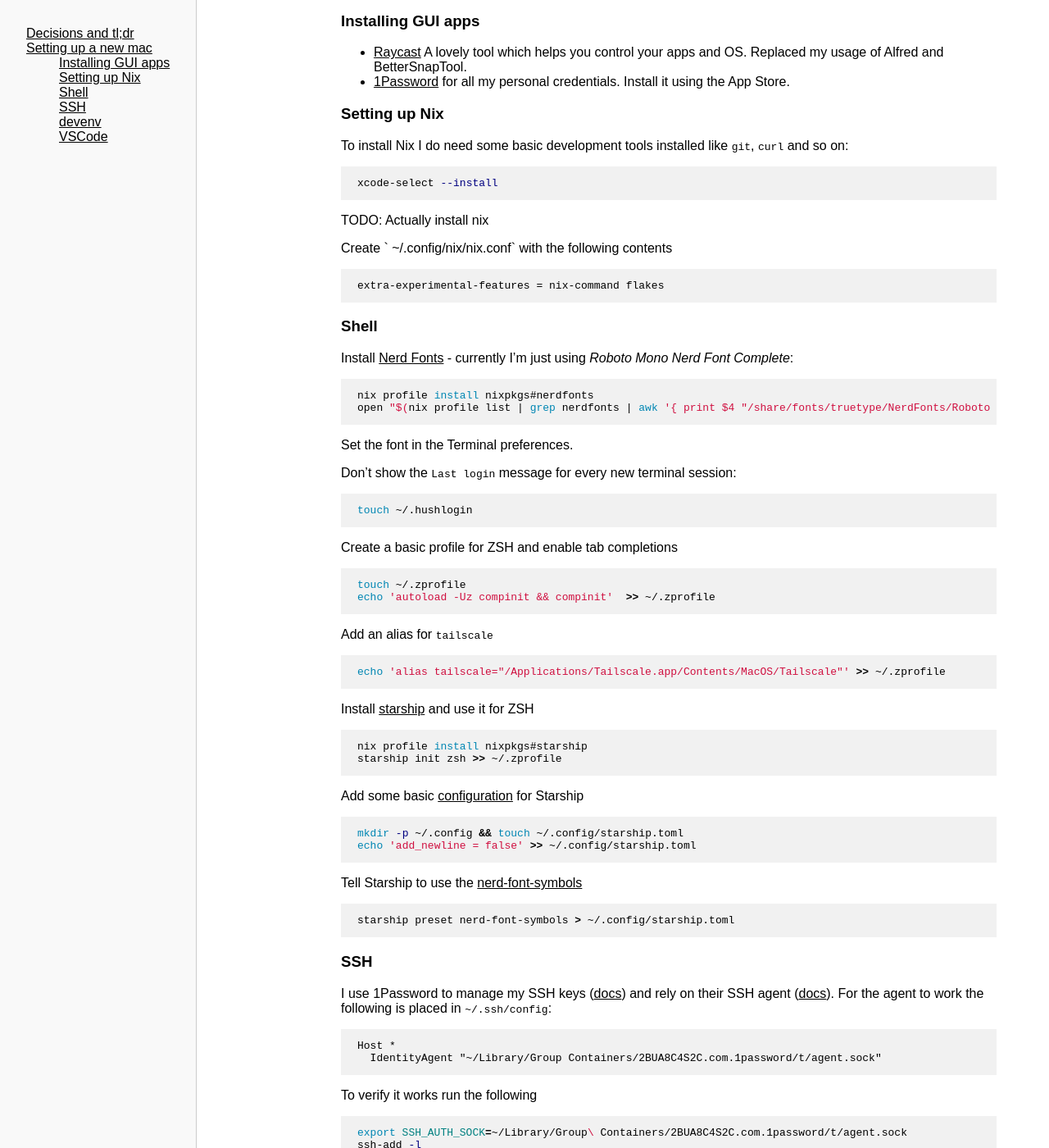
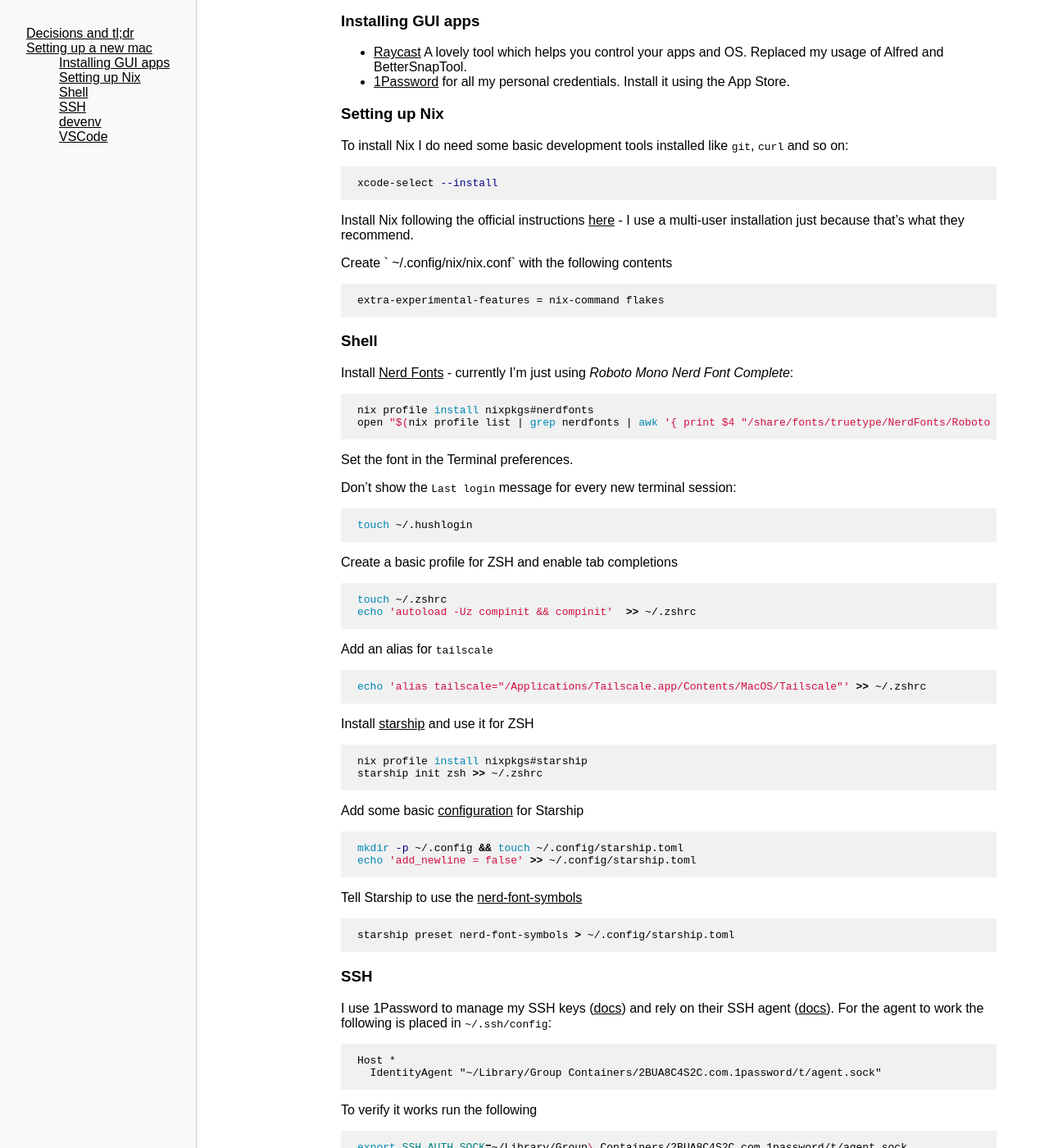
Before and after one commit to mads-hartmann/computer.mads-hartmann.com, a Jekyll site: the page built from computer.mads-hartmann.com/v2.md, in a window 1280 px wide and 1400 px high, scrolled down 529 px. Shown: the whole window at 82% size. Built offline with Jekyll 4.4.1, drawn with Linux system fonts in a browser that asks for light colours; some web fonts are replaced; the table of contents is made by our own code.

Commit message:
Minor tweaks

````diff
--- a/computer.mads-hartmann.com/v2.md
+++ b/computer.mads-hartmann.com/v2.md
@@ -34,7 +34,7 @@ To install Nix I do need some basic development tools installed like `git`, `cur
 xcode-select --install
 ```
 
-TODO: Actually install nix
+Install Nix following the official instructions [here](https://nixos.org/download.html) - I use a multi-user installation just because that's what they recommend.
 
 Create ` ~/.config/nix/nix.conf` with the following contents
 
@@ -62,21 +62,21 @@ touch ~/.hushlogin
 Create a basic profile for ZSH and enable tab completions
 
 ```sh
-touch ~/.zprofile
-echo 'autoload -Uz compinit && compinit'  >> ~/.zprofile
+touch ~/.zshrc
+echo 'autoload -Uz compinit && compinit'  >> ~/.zshrc
 ```
 
 Add an alias for `tailscale`
 
 ```sh
-echo 'alias tailscale="/Applications/Tailscale.app/Contents/MacOS/Tailscale"' >> ~/.zprofile
+echo 'alias tailscale="/Applications/Tailscale.app/Contents/MacOS/Tailscale"' >> ~/.zshrc
 ```
 
 Install [starship](http://starship.rs) and use it for ZSH
 
 ```sh
 nix profile install nixpkgs#starship
-starship init zsh >> ~/.zprofile
+starship init zsh >> ~/.zshrc
 ```
 
 Add some basic [configuration](https://starship.rs/config) for Starship
````
